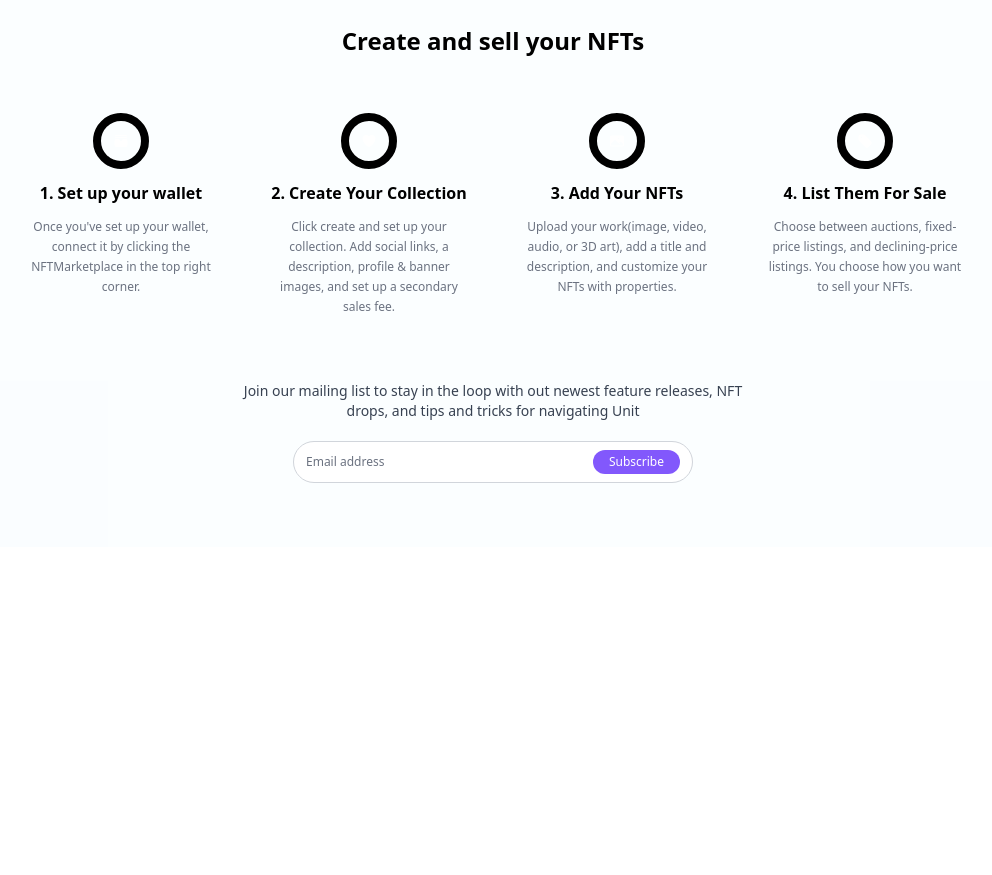
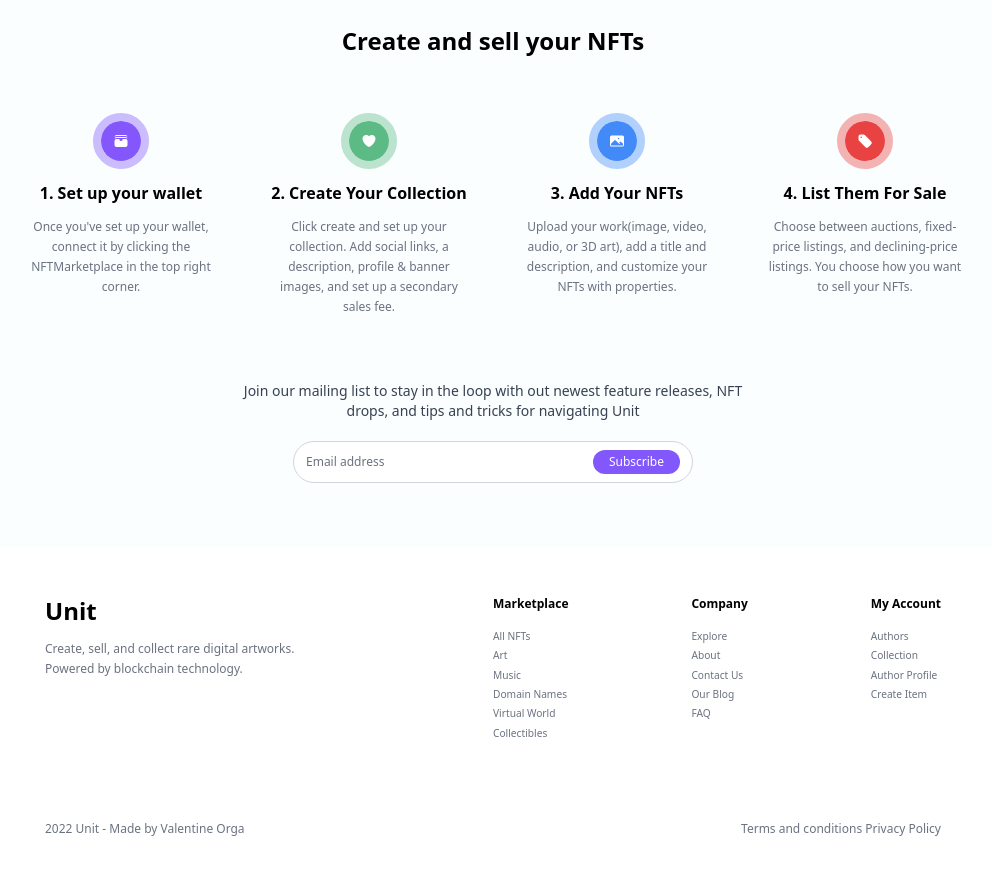
Before and after one commit to ValentineCodes/Unit, a Next.js app: page / in a window 1280 px wide. Shown: the part 2160-3035 px from the top of the page, without its empty margins (147-1139 px from the left). Before the commit the page ends 2707 px from the top, so only its background shows below. Built offline with nearby package versions, Linux system fonts and the light colour scheme.

Commit message:
feat: footer

```diff
--- /dev/null
+++ b/components/pages/home/Footer.tsx
@@ -0,0 +1,116 @@
+import React from "react";
+import Link from "next/link";
+
+// import {SocialIcon} from "react-social-icons"
+
+type Props = {};
+
+function Footer({}: Props) {
+  return (
+    <div className="flex flex-col items-center p-4 sm:p-12 max-w-[992px] mx-auto">
+      <div className="w-full sm:flex items-start">
+        <div className="sm:w-[50%]">
+          <h1 className="text-2xl">Unit</h1>
+          <p className="text-gray-500 text-xs leading-5 mt-3">
+            Create, sell, and collect rare digital artworks.
+            <br />
+            Powered by blockchain technology.
+          </p>
+
+          {/* <div>
+          <SocialIcon
+          url="https://www.linkedin.com/in/valentineorga"
+          fgColor="gray"
+          bgColor="transparent"
+          target="_blank"
+        />
+        <SocialIcon
+          url="https://www.facebook.com/orga.valentine.77"
+          fgColor="gray"
+          bgColor="transparent"
+          target="_blank"
+        />
+        <SocialIcon
+          url="https://github.com/ValentineCodes"
+          fgColor="gray"
+          bgColor="transparent"
+          target="_blank"
+        />
+          </div> */}
+        </div>
+
+        <div className="sm:flex justify-between items-start sm:w-[50%]">
+          <div className="text-[.75rem] mt-10 sm:mt-0">
+            <h4 className="text-[1em] font-bold mb-4">Marketplace</h4>
+            <ul className="text-[.85em] text-gray-500 space-y-1">
+              <li>
+                <Link href="#">All NFTs</Link>
+              </li>
+              <li>
+                <Link href="#">Art</Link>
+              </li>
+              <li>
+                <Link href="#">Music</Link>
+              </li>{" "}
+              <li>
+                <Link href="#">Domain Names</Link>
+              </li>{" "}
+              <li>
+                <Link href="#">Virtual World</Link>
+              </li>{" "}
+              <li>
+                <Link href="#">Collectibles</Link>
+              </li>
+            </ul>
+          </div>
+
+          <div className="text-[.75rem] mt-10 sm:mt-0">
+            <h4 className="text-[1em] font-bold mb-4">Company</h4>
+            <ul className="text-[.85em] text-gray-500 space-y-1">
+              <li>
+                <Link href="#">Explore</Link>
+              </li>
+              <li>
+                <Link href="#">About</Link>
+              </li>
+              <li>
+                <Link href="#">Contact Us</Link>
+              </li>{" "}
+              <li>
+                <Link href="#">Our Blog</Link>
+              </li>{" "}
+              <li>
+                <Link href="#">FAQ</Link>
+              </li>
+            </ul>
+          </div>
+
+          <div className="text-[.75rem] mt-10 sm:mt-0">
+            <h4 className="text-[1em] font-bold mb-4">My Account</h4>
+            <ul className="text-[.85em] text-gray-500 space-y-1">
+              <li>
+                <Link href="#">Authors</Link>
+              </li>
+              <li>
+                <Link href="#">Collection</Link>
+              </li>
+              <li>
+                <Link href="#">Author Profile</Link>
+              </li>{" "}
+              <li>
+                <Link href="#">Create Item</Link>
+              </li>{" "}
+            </ul>
+          </div>
+        </div>
+      </div>
+
+      <div className="sm:flex justify-between items-center w-full text-gray-500 text-xs mt-10 sm:mt-20 space-y-10 sm:space-y-0">
+        <p>2022 Unit - Made by Valentine Orga</p>
+        <p>Terms and conditions Privacy Policy</p>
+      </div>
+    </div>
+  );
+}
+
+export default Footer;
--- a/components/pages/home/Newsletter.tsx
+++ b/components/pages/home/Newsletter.tsx
@@ -15,7 +15,7 @@ const sale_procedure = [
     description:
       "Once you've set up your wallet, connect it by clicking the NFTMarketplace in the top right corner.",
     icon: <WalletIcon className="w-4 text-white" />,
-    icon_color: "#8357FC",
+    icon_color_style: "bg-[#8357FC] outline-[#8357FC]/40",
   },
   {
     id: 2,
@@ -23,7 +23,7 @@ const sale_procedure = [
     description:
       "Click create and set up your collection. Add social links, a description, profile & banner images, and set up a secondary sales fee.",
     icon: <HeartIcon className="w-4 text-white" />,
-    icon_color: "#5CBA84",
+    icon_color_style: "bg-[#5CBA84] outline-[#5CBA84]/40",
   },
 
   {
@@ -32,7 +32,7 @@ const sale_procedure = [
     description:
       "Upload your work(image, video, audio, or 3D art), add a title and description, and customize your NFTs with properties.",
     icon: <PhotoIcon className="w-4 text-white" />,
-    icon_color: "#428AF8",
+    icon_color_style: "bg-[#428AF8] outline-[#428AF8]/40",
   },
   {
     id: 4,
@@ -40,7 +40,7 @@ const sale_procedure = [
     description:
       "Choose between auctions, fixed-price listings, and declining-price listings. You choose how you want to sell your NFTs.",
     icon: <TagIcon className="w-4 text-white" />,
-    icon_color: "#E94243",
+    icon_color_style: "bg-[#E94243] outline-[#E94243]/40",
   },
 ];
 
@@ -58,7 +58,7 @@ function Newsletter({}: Props) {
             className="flex flex-col items-center w-[15em] mt-4"
           >
             <div
-              className={`bg-[${item.icon_color}] p-3 outline outline-8 outline-[${item.icon_color}]/40 rounded-full`}
+              className={`p-3 outline outline-8 rounded-full ${item.icon_color_style} `}
             >
               {item.icon}
             </div>
--- a/pages/index.tsx
+++ b/pages/index.tsx
@@ -1,4 +1,5 @@
 import Head from "next/head";
+import Footer from "../components/pages/home/Footer";
 import Header from "../components/pages/home/Header";
 import Hero from "../components/pages/home/Hero";
 import HotBids from "../components/pages/home/HotBids";
@@ -41,6 +42,10 @@ export default function Home() {
       <section className="bg-[#D1EEFC]/10">
         <Newsletter />
       </section>
+
+      <section>
+        <Footer />
+      </section>
     </>
   );
 }
```
